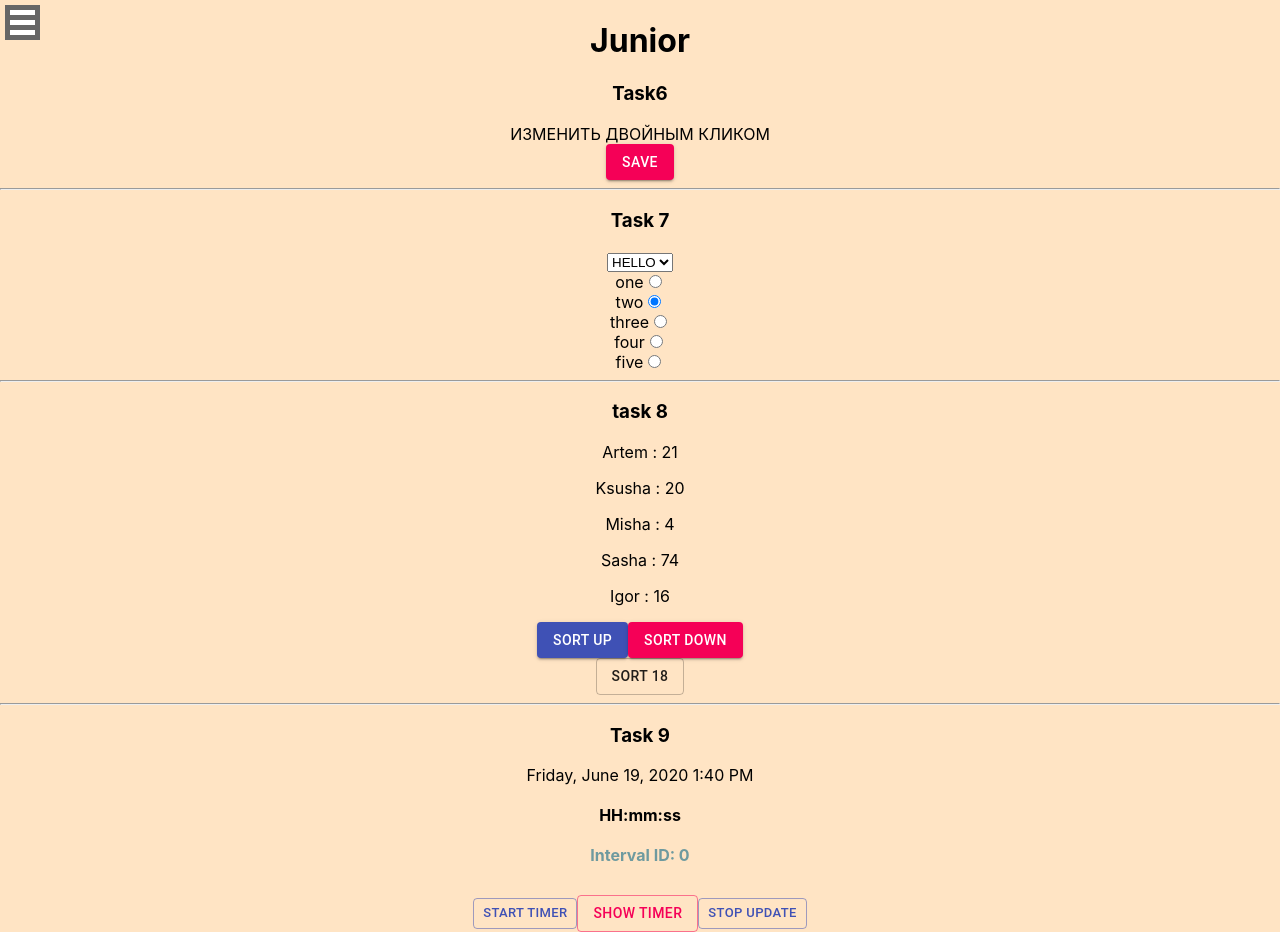
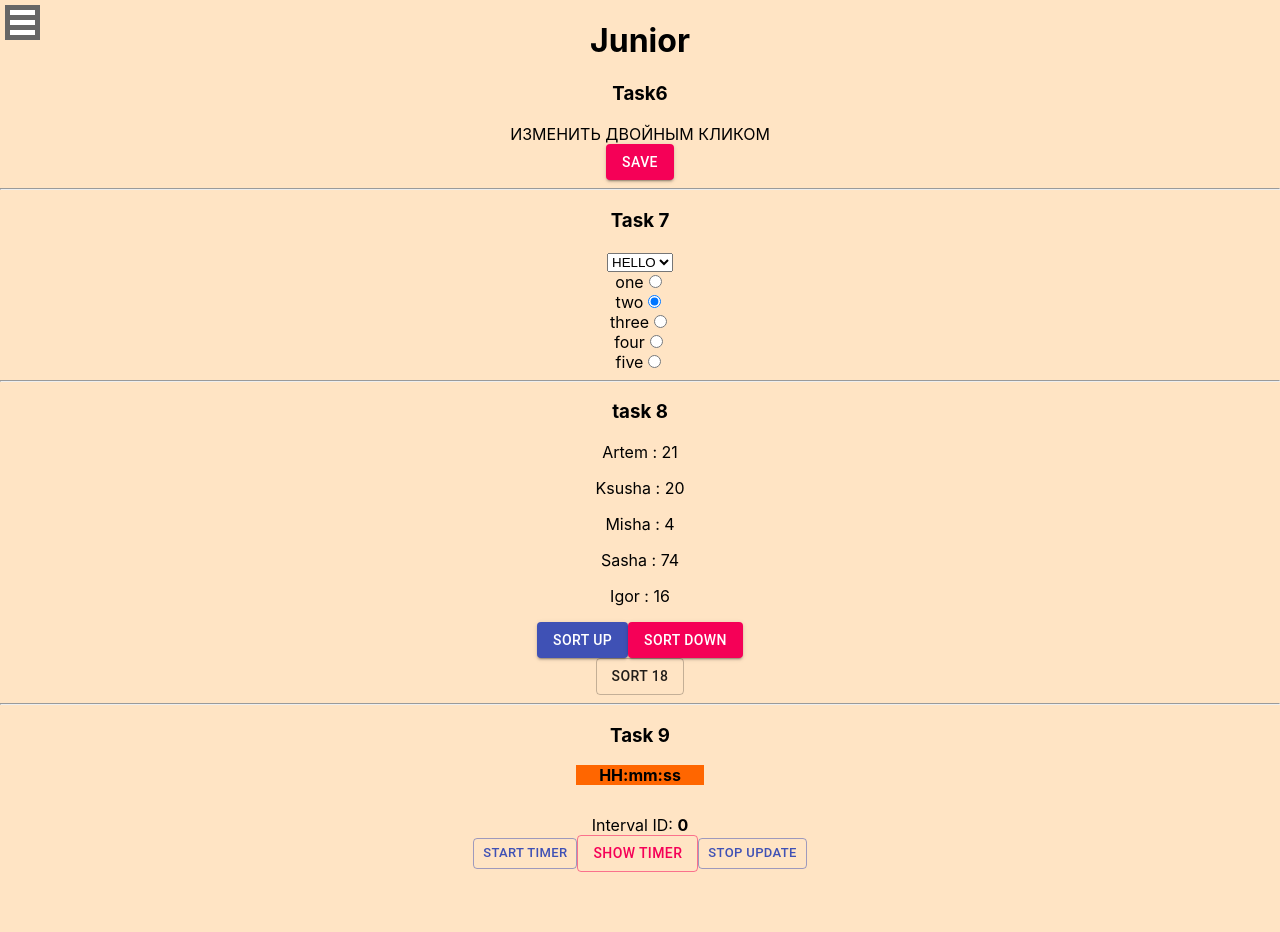
Before and after one commit to ArtsiomYermakou/ignat-lessons, a React (Create React App) app: page /#/junior in a window 1280 px wide. After the commit the page ends 872 px from the top, so only its background shows below. Built offline with nearby package versions, Linux system fonts and the light colour scheme.

Commit message:
lesson 9.1 (Add hover effect)

```diff
--- a/src/Task9/Time.module.css
+++ b/src/Task9/Time.module.css
@@ -1,14 +1,24 @@
-.date {
-    padding: 20px;
+.holder{
+    position:relative;
+    width:10%;
+    height:10%;
+    background:#ff6600;
+    margin-bottom: 30px ;
+    padding: 0;
+    margin-left: 45%;
 }
-.intervalId {
-    color: #6e9a9f;
-    font-weight: bolder;
-    margin-bottom: 30px;
+.block{
+    position:absolute;
+    background:rgba(255,255,255, 0.7);
+    display:none;
+    margin-bottom: 10px;
 }
-.date:hover{
-    color: crimson;
+.holder:hover .block{
+    display:block;
+    background-color: grey;
+    color: white;
 }
-.fullDate:hover {
-    color: crimson;
+.btn{
+    margin: 0;
+    padding: 0;
 }
--- a/src/Task9/Time.tsx
+++ b/src/Task9/Time.tsx
@@ -29,14 +29,19 @@ const Timer = () => {
 
     return (
         <div>
-            <div>
-                <div className={s.fullDate}>{fullDate}</div>
-                <b><div className={s.date}>{date}</div></b>
+            <div className={s.holder}>
+                <div className={s.block}>{fullDate}</div>
+                <b>
+                    <div className={s.date}>{date}</div>
+                </b>
             </div>
-            <div className={s.intervalId}> Interval ID: <b>{timerId}</b> </div>
-            <Button color={"primary"} variant={"outlined"} onClick={startDateOnClick} size={"small"}>Start Timer</Button>
-            <Button color={"secondary"} variant={"outlined"} onClick={showTimer} size={"medium"}>Show Timer</Button>
-            <Button color={"primary"} variant={"outlined"} onClick={stopUpdate} size={"small"}>Stop Update</Button>
+            <div className={s.btn}>
+                <div className={s.intervalId}> Interval ID: <b>{timerId}</b></div>
+                <Button color={"primary"} variant={"outlined"} onClick={startDateOnClick} size={"small"}>Start
+                    Timer</Button>
+                <Button color={"secondary"} variant={"outlined"} onClick={showTimer} size={"medium"}>Show Timer</Button>
+                <Button color={"primary"} variant={"outlined"} onClick={stopUpdate} size={"small"}>Stop Update</Button>
+            </div>
         </div>
     )
 }
```
